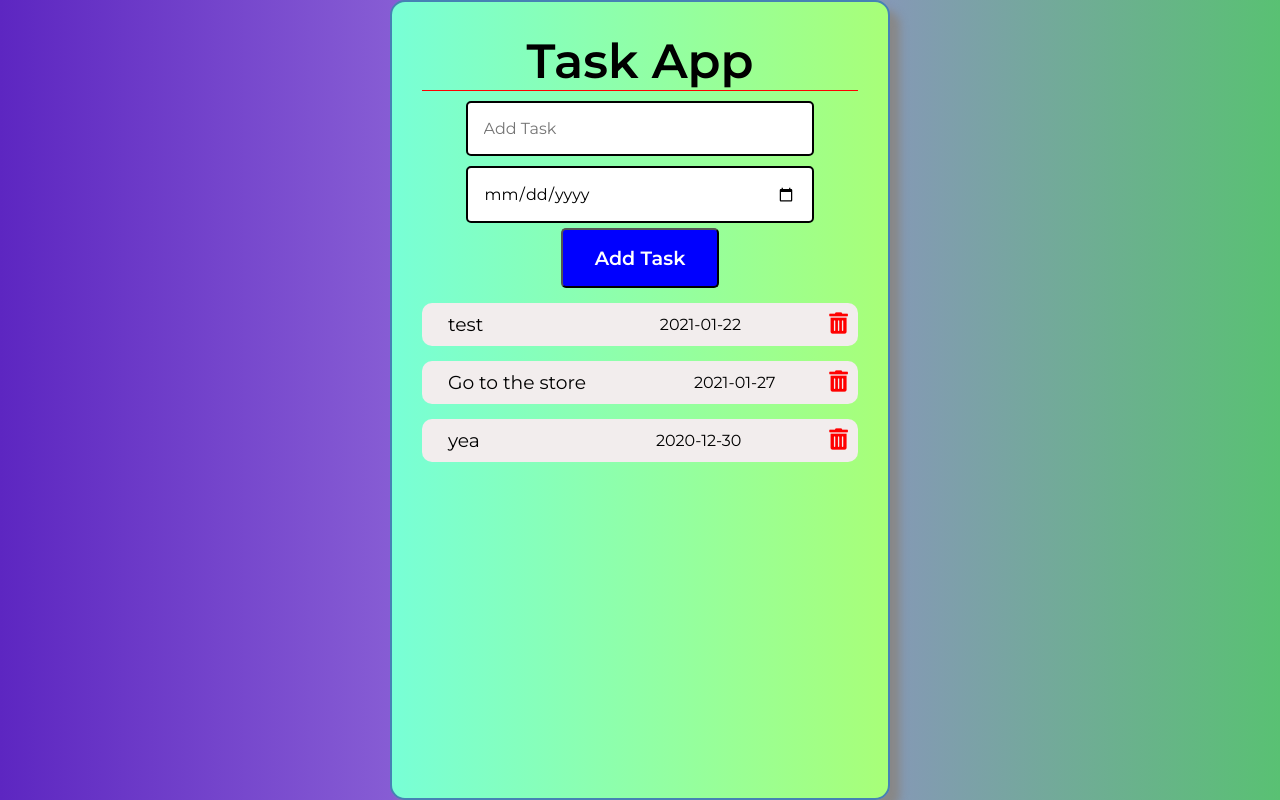
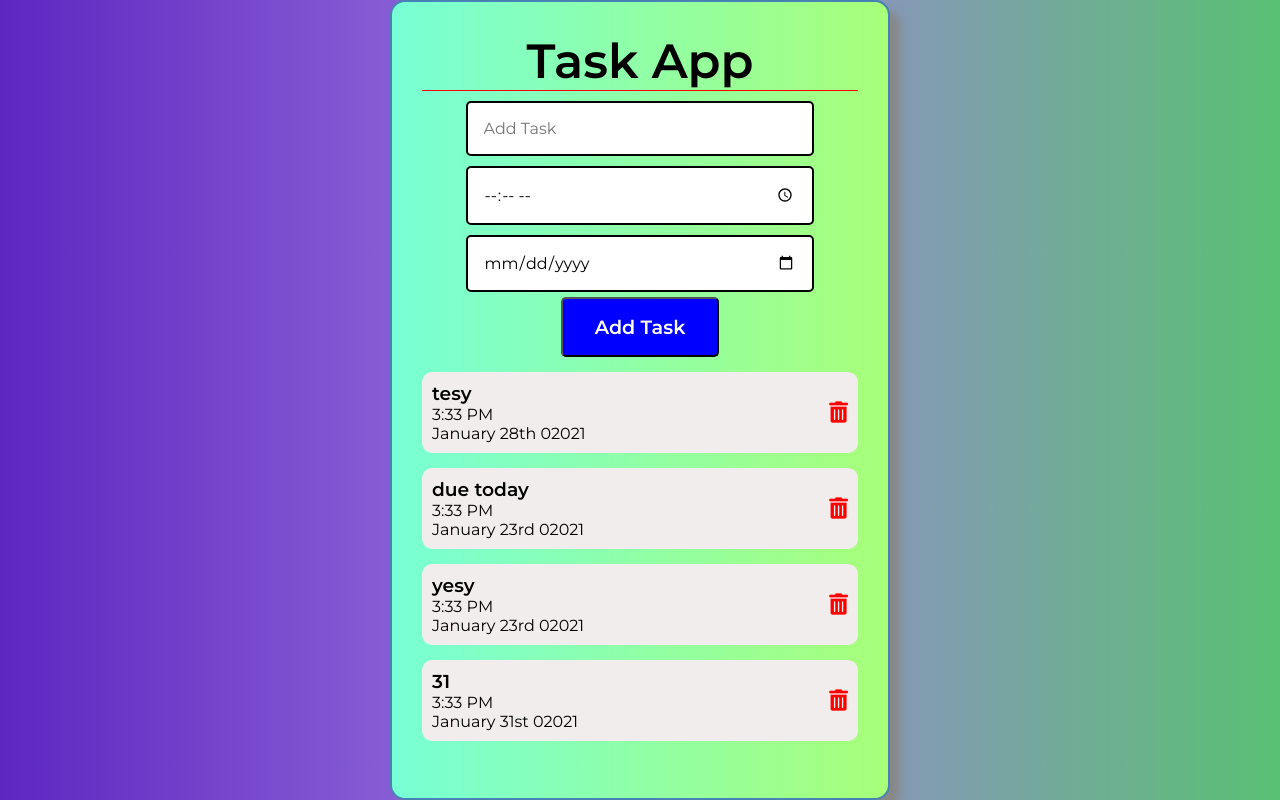
Before and after one commit to arod1207/TaskApp, a React (Create React App) app in the folder client/: page / in a window 1280 px wide. Built offline with nearby package versions, Linux system fonts and the light colour scheme; data requests are answered from the project's data file.

Commit message:
added time and date formating with momentJs

```diff
--- a/client/db.json
+++ b/client/db.json
@@ -1,22 +1,32 @@
 {
   "tasks": [
     {
-      "newTask": "test",
-      "date": "2021-01-22",
+      "newTask": "tesy",
+      "date": "2021-01-28",
+      "time": "15:33",
       "done": false,
       "id": 1
     },
     {
-      "newTask": "Go to the store",
-      "date": "2021-01-27",
+      "newTask": "due today",
+      "date": "2021-01-23",
+      "time": "15:33",
       "done": false,
       "id": 2
     },
     {
-      "newTask": "yea",
-      "date": "2020-12-30",
+      "newTask": "yesy",
+      "date": "2021-01-23",
+      "time": "15:33",
       "done": false,
       "id": 3
+    },
+    {
+      "newTask": "31",
+      "date": "2021-01-31",
+      "time": "15:33",
+      "done": false,
+      "id": 4
     }
   ]
 }
--- a/client/package.json
+++ b/client/package.json
@@ -8,6 +8,7 @@
         "@testing-library/user-event": "^12.6.0",
         "axios": "^0.21.1",
         "json-server": "^0.16.3",
+        "moment": "^2.29.1",
         "react": "^17.0.1",
         "react-dom": "^17.0.1",
         "react-scripts": "4.0.1",
--- a/client/src/components/AddTask.js
+++ b/client/src/components/AddTask.js
@@ -7,7 +7,10 @@ import { TaskContext } from '../TaskContext';
 const AddTask = () => {
     const [newTask, setNewTask] = useState('');
     const [date, setDate] = useState('');
+    const [time, setTime] = useState('');
     const [tasks, setTasks] = useContext(TaskContext);
+
+    console.log(time);
 
     console.log(date);
 
@@ -19,6 +22,7 @@ const AddTask = () => {
             const res = await axios.post('http://localhost:5000/tasks/', {
                 newTask,
                 date,
+                time,
                 done: false,
             });
             const data = res.data;
@@ -37,6 +41,11 @@ const AddTask = () => {
                     onChange={(e) => setNewTask(e.target.value)}
                 />
                 <input
+                    type="time"
+                    value={time}
+                    onChange={(e) => setTime(e.target.value)}
+                />
+                <input
                     type="date"
                     value={date}
                     onChange={(e) => setDate(e.target.value)}
--- a/client/src/components/Task.js
+++ b/client/src/components/Task.js
@@ -1,4 +1,5 @@
 import axios from 'axios';
+import moment from 'moment';
 import { useContext } from 'react';
 import { TaskContext } from '../TaskContext';
 
@@ -25,14 +26,22 @@ const Task = () => {
             ) : (
                 tasks.map((task) => (
                     <div
+                        className={`tasks ${task.done ? 'task__complete' : ''}`}
                         key={task.id}
-                        className={`tasks ${task.done ? 'task__complete' : ''}`}
                         onDoubleClick={() => toggleHandler(task.id)}
                     >
-                        <h3>{task.newTask}</h3>
-                        <br></br>
-                        <p>{task.date}</p>
-                        <div className="task__Delete">
+                        <div className="task__test">
+                            <h3>{task.newTask}</h3>
+                            <p>
+                                {task.time === ''
+                                    ? ''
+                                    : moment(task.time, 'HH:mm').format(
+                                          'h:mm A'
+                                      )}
+                            </p>
+                            <p>{moment(task.date).format('MMMM Do YYYYY')}</p>
+                        </div>
+                        <div className="task__delete">
                             <i
                                 className="fas fa-trash-alt fa-lg"
                                 onClick={() => deleteHandler(task.id)}
--- a/client/src/index.css
+++ b/client/src/index.css
@@ -100,17 +100,20 @@ body {
 
 .tasks {
     background: rgb(242, 237, 237);
-    display: flex;
-    justify-content: space-between;
-    align-items: center;
     margin-top: 15px;
     padding: 10px;
     border-radius: 10px;
+    display: flex;
+    justify-content: space-between;
+}
+
+.task__test {
+    display: flex;
+    flex-direction: column;
 }
 
 .tasks h3 {
-    font-weight: normal;
-    margin-left: 1rem;
+    font-weight: bold;
 }
 
 .task__complete h3 {
@@ -138,3 +141,9 @@ body {
     color: red;
     cursor: pointer;
 }
+
+.task__delete {
+    display: grid;
+    flex-direction: column;
+    align-items: center;
+}
```
Also changed, not shown: 2 other files (tests, documents, lock files or other folders).
